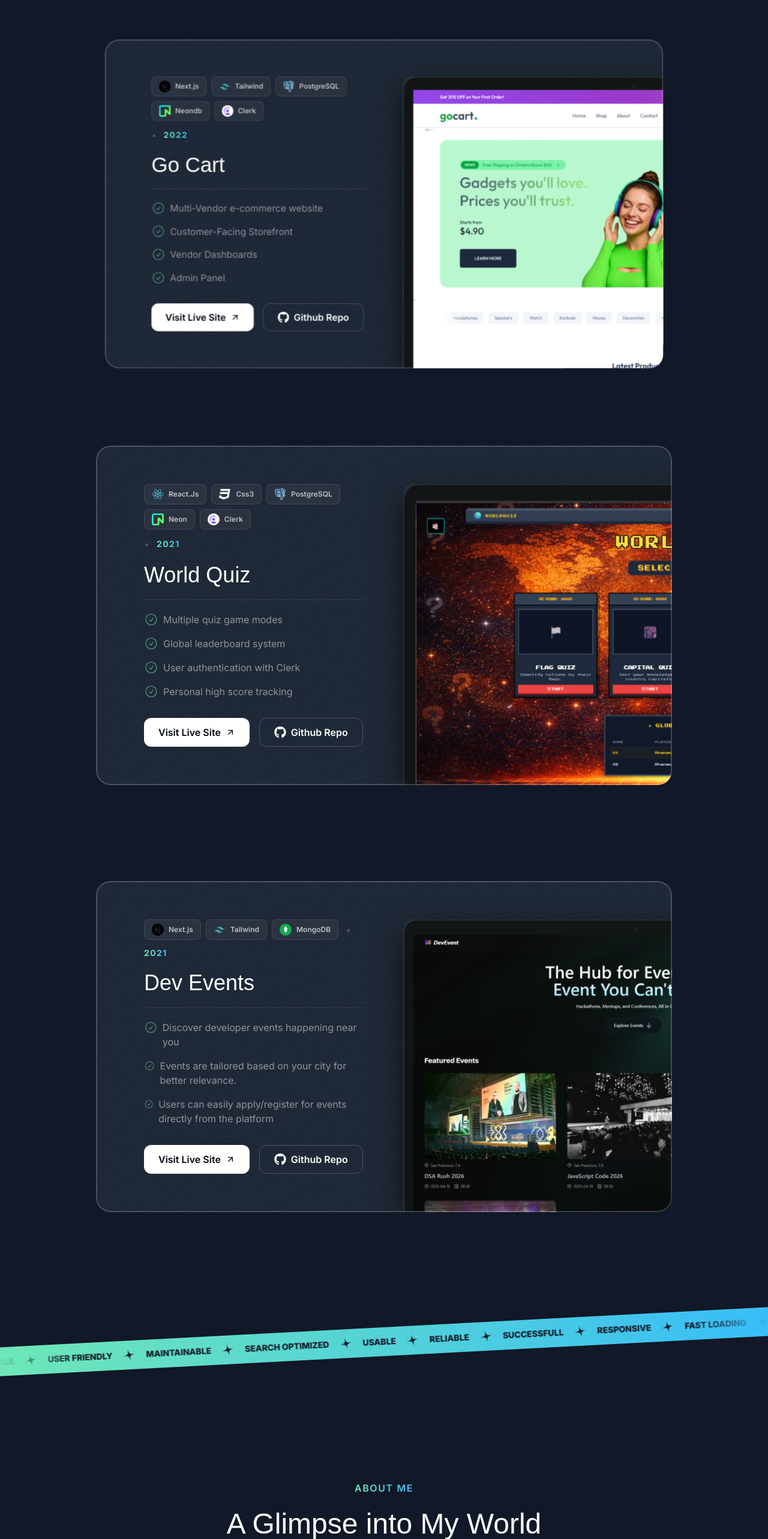
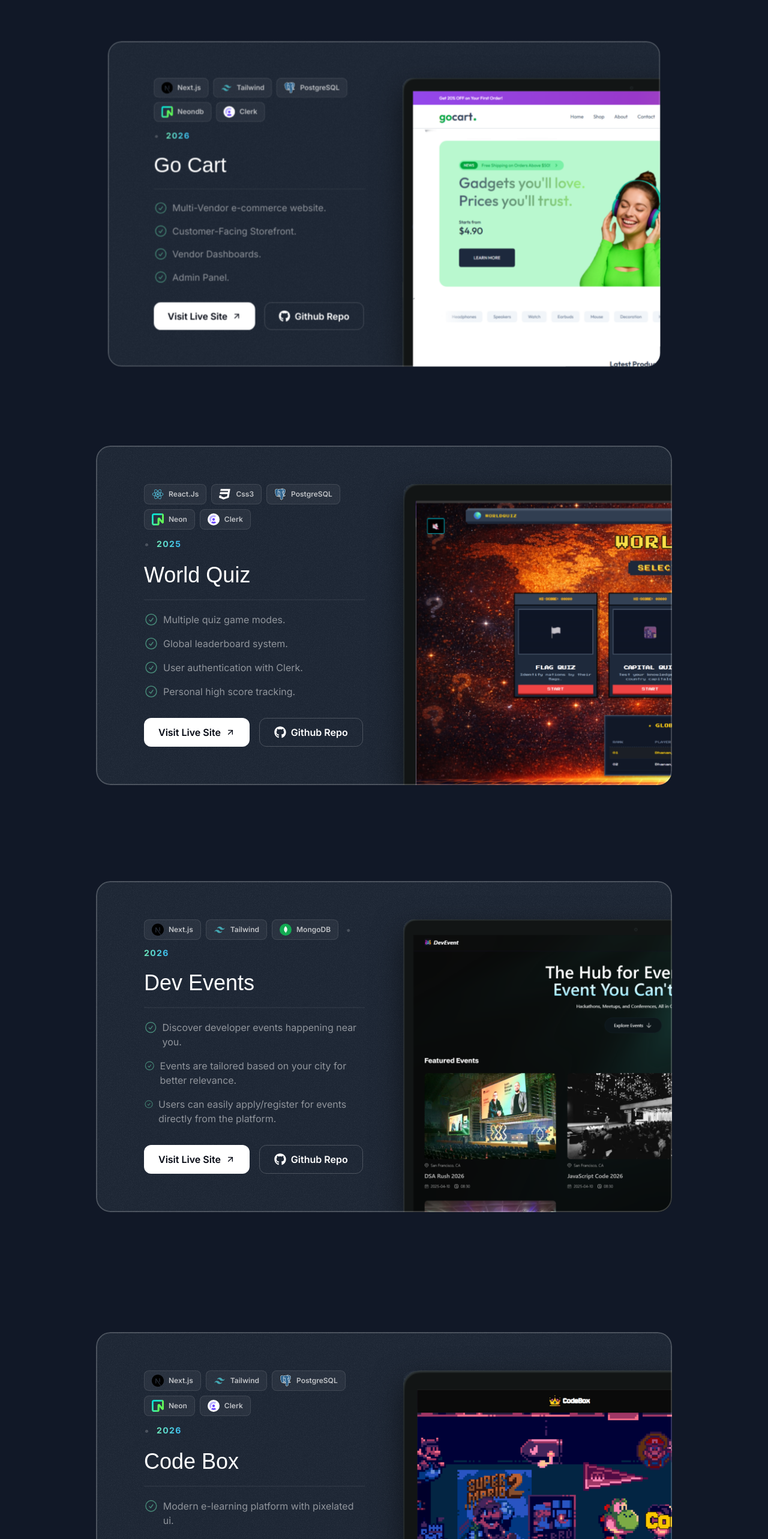
Before and after one commit to Dhananjoy333/Personal-Portfolio, a Next.js app: page / in a window 1280 px wide. Shown: the part 1277-3843 px from the top of the page at 60% size. Built offline with nearby package versions, Linux system fonts and the light colour scheme; a web font is replaced by a local one.

Commit message:
added new project

```diff
--- a/src/sections/Contact.tsx
+++ b/src/sections/Contact.tsx
@@ -12,7 +12,7 @@ export const ContactSection = () => {
     e.preventDefault();
     setIsSubmitting(true);
 
-    const form = e.currentTarget; // ✅ store it here
+    const form = e.currentTarget;
 
     try {
       await emailjs.sendForm(
@@ -23,7 +23,7 @@ export const ContactSection = () => {
       );
 
       alert("Message sent successfully 🚀");
-      form.reset(); // ✅ use stored reference
+      form.reset();
     } catch (error) {
       console.error(error);
       alert("Failed to send message ❌");
--- a/src/sections/Projects.tsx
+++ b/src/sections/Projects.tsx
@@ -21,11 +21,12 @@ import Render from "@/assets/icons/render.svg"
 import Netlify from "@/assets/icons/netlify.svg"
 import CssIcon from "@/assets/icons/css3.svg"
 import GithubIcon from "@/assets/icons/github.svg"
+import codebox from "@/assets/images/codebox.png"
 
 const portfolioProjects = [
   {
     title: "Go Cart",
-    year: "2022",
+    year: "2026",
     techStack: [
       { name: "Next.js", icon: NextJsIcon },
       { name: "Tailwind", icon: TailwindIcon },
@@ -34,10 +35,10 @@ const portfolioProjects = [
       { name: "Clerk", icon: Clerk },
     ],
     results: [
-      { title: "Multi-Vendor e-commerce website" },
-      { title: "Customer-Facing Storefront" },
-      { title: "Vendor Dashboards" },
-      { title: "Admin Panel" },
+      { title: "Multi-Vendor e-commerce website." },
+      { title: "Customer-Facing Storefront." },
+      { title: "Vendor Dashboards." },
+      { title: "Admin Panel." },
     ],
     hosts: [
       { name: "Vercel", role: "Fullstack", icon: VercelIcon },
@@ -48,7 +49,7 @@ const portfolioProjects = [
   },
   {
     title: "World Quiz",
-    year: "2021",
+    year: "2025",
     techStack: [
       { name: "React.Js", icon: ReactJsIcon },
       { name: "Css3", icon: CssIcon },
@@ -57,10 +58,10 @@ const portfolioProjects = [
       { name: "Clerk", icon: Clerk },
     ],
     results: [
-      { title: "Multiple quiz game modes" },
-      { title: "Global leaderboard system" },
-      { title: "User authentication with Clerk" },
-      { title: "Personal high score tracking" },
+      { title: "Multiple quiz game modes." },
+      { title: "Global leaderboard system." },
+      { title: "User authentication with Clerk." },
+      { title: "Personal high score tracking." },
     ],
     hosts: [
       { name: "Netlify", role: "Frontend", icon: Netlify },
@@ -72,16 +73,16 @@ const portfolioProjects = [
   },
   {
     title: "Dev Events",
-    year: "2021",
+    year: "2026",
     techStack: [
       { name: "Next.js", icon: NextJsIcon },
       { name: "Tailwind", icon: TailwindIcon },
       { name: "MongoDB", icon: MongodbIcon },
     ],
     results: [
-      { title: "Discover developer events happening near you" },
+      { title: "Discover developer events happening near you." },
       { title: "Events are tailored based on your city for better relevance." },
-      { title: "Users can easily apply/register for events directly from the platform" },
+      { title: "Users can easily apply/register for events directly from the platform." },
     ],
     hosts: [
       { name: "Vercel", role: "Fullstack", icon: VercelIcon },
@@ -89,6 +90,30 @@ const portfolioProjects = [
     link: "https://dev-events-pink.vercel.app/",
     github: "https://github.com/Dhananjoy333/Dev_Events",
     image: devEvent,
+  },
+  {
+    title: "Code Box",
+    year: "2026",
+    techStack: [
+      { name: "Next.js", icon: NextJsIcon },
+      { name: "Tailwind", icon: TailwindIcon },
+      { name: "PostgreSQL", icon: PostgresIcon },
+      { name: "Neon", icon: Neon },
+      { name: "Clerk", icon: Clerk },
+    ],
+    results: [
+      { title: "Modern e-learning platform with pixelated ui." },
+      { title: "Multiple Courses and Chapter with each chapters having multiple exercises." },
+      { title: "Interactive coding environment powered by Sandpack." },
+      { title: "Clean user dashboard with progress accross courses like enrolled courses, exercises completed etc." },
+      { title: "Auth and subscription implemented with clerk." }
+    ],
+    hosts: [
+      { name: "Vercel", role: "Fullstack", icon: VercelIcon },
+    ],
+    link: "https://code-box-sooty.vercel.app/",
+    github: "https://github.com/Dhananjoy333/CodeBox",
+    image: codebox,
   },
 ];
 
```
Also changed, not shown: src/assets/images/codebox.png (added), 1 other file (tests, documents, lock files or other folders).
